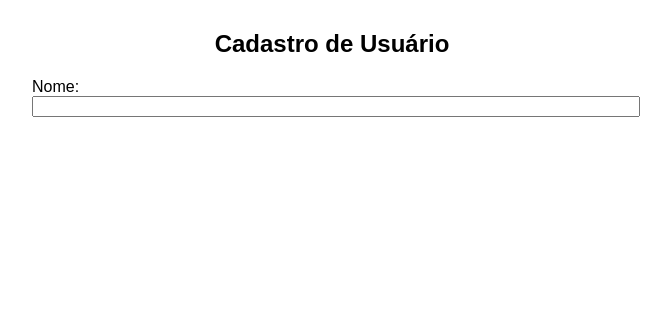
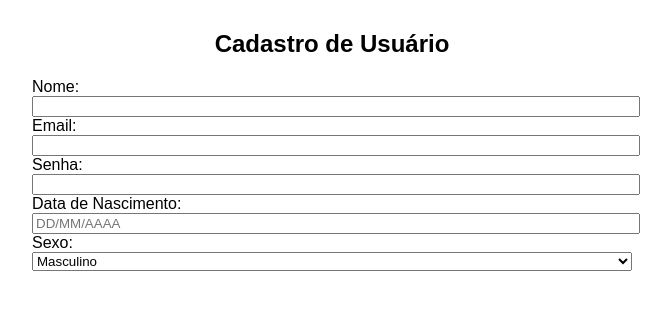
Before and after one commit to Edualex0/Cadastro-de-Usu-rio, a plain HTML site: page index.html in a window 1280 px wide. Shown: the whole page, without its empty margins (308-979 px from the left). Drawn offline with Linux system fonts and the light colour scheme.

Commit message:
Add os campos email, senha, nascimento e sexo

```diff
--- a/index.html
+++ b/index.html
@@ -25,5 +25,20 @@
         <label for="nome">Nome:</label>
         <input type="text" id="nome" name="nome" required>
 
+        <label for="email">Email:</label>
+        <input type="email" id="email" name="email" required>
+
+        <label for="senha">Senha:</label>
+        <input type="password" id="senha" name="senha" required>
+
+        <label for="nascimento">Data de Nascimento:</label>
+        <input type="text" id="nascimento" name="nascimento" placeholder="DD/MM/AAAA" required>
+
+        <label for="sexo">Sexo:</label>
+        <select id="sexo" name="sexo">
+            <option value="masculino">Masculino</option>
+            <option value="feminino">Feminino</option>
+            <option value="nao_informar">Prefiro não informar</option>
+        </select>
 </body>
 </html>
```
